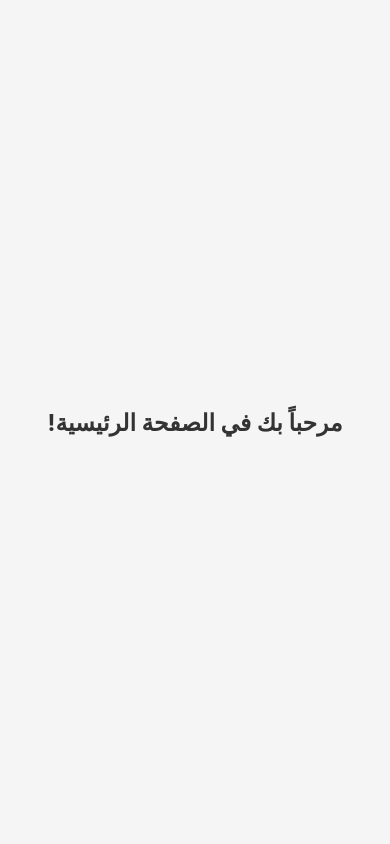
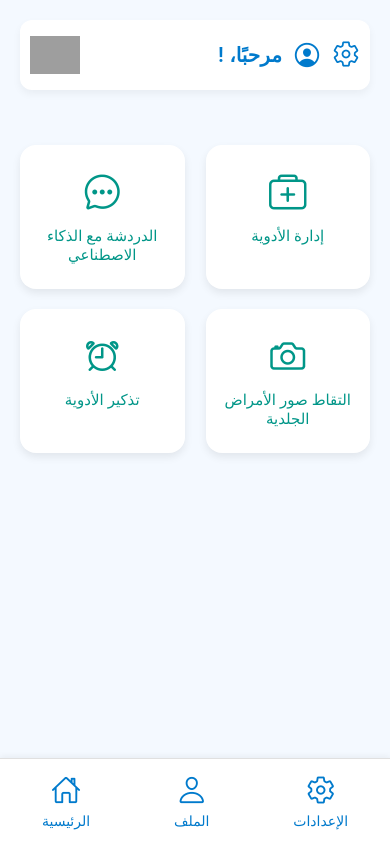
Before and after one commit to Morm-15/Smart-Health-Assistant, a React Native app: screen /Home in a window 390 px wide. Built offline with nearby package versions, Linux system fonts and the light colour scheme; grey boxes are pictures that could not be loaded.

Commit message:
create home screen and components

```diff
--- /dev/null
+++ b/components/FeatureCard.tsx
@@ -0,0 +1,45 @@
+import React from 'react';
+import { TouchableOpacity, Text, StyleSheet } from 'react-native';
+import Ionicons from 'react-native-vector-icons/Ionicons';
+
+interface FeatureCardProps {
+    icon: string;
+    title: string;
+    color?: string;
+    onPress?: () => void;
+}
+
+const FeatureCard: React.FC<FeatureCardProps> = ({ icon, title, color = '#009688', onPress }) => {
+    return (
+        <TouchableOpacity style={styles.card} onPress={onPress}>
+    <Ionicons name={icon} size={40} color={color} />
+    <Text style={styles.cardText}>{title}</Text>
+        </TouchableOpacity>
+);
+};
+
+const styles = StyleSheet.create({
+    card: {
+        width: '47%',
+        backgroundColor: '#ffffff',
+        borderRadius: 16,
+        paddingVertical: 25,
+        paddingHorizontal: 10,
+        marginBottom: 20,
+        alignItems: 'center',
+        shadowColor: '#000',
+        shadowOpacity: 0.08,
+        shadowOffset: { width: 0, height: 4 },
+        shadowRadius: 8,
+        elevation: 4,
+    },
+    cardText: {
+        marginTop: 12,
+        fontSize: 15,
+        color: '#009688',
+        textAlign: 'center',
+        fontWeight: '500',
+    },
+});
+
+export default FeatureCard;
--- /dev/null
+++ b/components/Footer.tsx
@@ -0,0 +1,61 @@
+import React from 'react';
+import { View, Text, StyleSheet, TouchableOpacity, Dimensions } from 'react-native';
+import Ionicons from 'react-native-vector-icons/Ionicons';
+
+const { width } = Dimensions.get('window');
+
+interface FooterProps {
+    onHomePress?: () => void;
+    onProfilePress?: () => void;
+    onSettingsPress?: () => void;
+}
+
+const Footer: React.FC<FooterProps> = ({ onHomePress, onProfilePress, onSettingsPress }) => {
+    return (
+        <View style={styles.footer}>
+            <TouchableOpacity style={styles.footerItem} onPress={onHomePress}>
+                <Ionicons name="home-outline" size={30} color="#007acc" />
+                <Text style={styles.footerText}>الرئيسية</Text>
+            </TouchableOpacity>
+
+            <TouchableOpacity style={styles.footerItem} onPress={onProfilePress}>
+                <Ionicons name="person-outline" size={30} color="#007acc" />
+                <Text style={styles.footerText}>الملف</Text>
+            </TouchableOpacity>
+
+            <TouchableOpacity style={styles.footerItem} onPress={onSettingsPress}>
+                <Ionicons name="settings-outline" size={30} color="#007acc" />
+                <Text style={styles.footerText}>الإعدادات</Text>
+            </TouchableOpacity>
+        </View>
+    );
+};
+
+const styles = StyleSheet.create({
+    footer: {
+        flexDirection: 'row',
+        justifyContent: 'space-around',
+        alignItems: 'center',
+        backgroundColor: '#ffffff',
+        paddingVertical: 15,
+        width: width,
+        borderTopWidth: 1,
+        borderTopColor: '#e0e0e0',
+        shadowColor: '#000',
+        shadowOpacity: 0.05,
+        shadowOffset: { width: 0, height: -2 },
+        shadowRadius: 6,
+        elevation: 4,
+    },
+    footerItem: {
+        alignItems: 'center',
+    },
+    footerText: {
+        fontSize: 14,
+        color: '#007acc',
+        marginTop: 5,
+        fontWeight: '500',
+    },
+});
+
+export default Footer;
--- /dev/null
+++ b/components/Header.tsx
@@ -0,0 +1,62 @@
+import React from 'react';
+import { View, Text, Image, TouchableOpacity, StyleSheet } from 'react-native';
+import Ionicons from 'react-native-vector-icons/Ionicons';
+
+interface HeaderProps {
+    userName: string;
+    onProfilePress?: () => void;
+    onSettingsPress?: () => void;
+}
+
+const Header: React.FC<HeaderProps> = ({ userName, onProfilePress, onSettingsPress }) => {
+    return (
+        <View style={styles.header}>
+            <Image source={{ uri: 'https://yourdomain.com/your-logo.png' }} style={styles.logo} />
+            <Text style={styles.welcomeText}>مرحبًا، {userName}!</Text>
+            <View style={styles.headerIcons}>
+                <TouchableOpacity style={styles.iconButton} onPress={onProfilePress}>
+                    <Ionicons name="person-circle-outline" size={30} color="#007acc" />
+                </TouchableOpacity>
+                <TouchableOpacity style={styles.iconButton} onPress={onSettingsPress}>
+                    <Ionicons name="settings-outline" size={28} color="#007acc" />
+                </TouchableOpacity>
+            </View>
+        </View>
+    );
+};
+
+const styles = StyleSheet.create({
+    header: {
+        flexDirection: 'row',
+        alignItems: 'center',
+        marginBottom: 30,
+        backgroundColor: '#ffffff',
+        padding: 10,
+        borderRadius: 12,
+        shadowColor: '#000',
+        shadowOpacity: 0.05,
+        shadowOffset: { width: 0, height: 4 },
+        shadowRadius: 8,
+        elevation: 3,
+    },
+    logo: {
+        width: 50,
+        height: 50,
+        resizeMode: 'contain',
+        marginRight: 10,
+    },
+    welcomeText: {
+        flex: 1,
+        fontSize: 20,
+        fontWeight: '600',
+        color: '#007acc',
+    },
+    headerIcons: {
+        flexDirection: 'row',
+    },
+    iconButton: {
+        marginLeft: 10,
+    },
+});
+
+export default Header;
--- a/screens/HomeScreen.tsx
+++ b/screens/HomeScreen.tsx
@@ -1,29 +1,112 @@
-// screens/HomeScreen.tsx
-import React from 'react';
-import { View, Text, StyleSheet, Dimensions } from 'react-native';
+import React, { useEffect, useState } from 'react';
+import { ScrollView, StyleSheet, Alert, View, StatusBar, Dimensions } from 'react-native';
+import { useNavigation } from '@react-navigation/native';
+import { NativeStackNavigationProp } from '@react-navigation/native-stack';
+import { AuthStackParamList } from '../navigation/types';
+import { auth, db } from '../firebase';
+import { doc, getDoc } from 'firebase/firestore';
+import Header from '../components/Header';
+import FeatureCard from '../components/FeatureCard';
+import Footer from '../components/Footer';
 
-const { width } = Dimensions.get('window');
+const { height } = Dimensions.get('window');
+
+type HomeScreenNavigationProp = NativeStackNavigationProp<AuthStackParamList, 'Home'>;
 
 const HomeScreen = () => {
+    const navigation = useNavigation<HomeScreenNavigationProp>();
+    const [userName, setUserName] = useState<string>('');
+
+    useEffect(() => {
+        const fetchUserName = async () => {
+            try {
+                const currentUser = auth.currentUser;
+                if (currentUser) {
+                    const docRef = doc(db, 'users', currentUser.uid);
+                    const userDoc = await getDoc(docRef);
+                    if (userDoc.exists()) {
+                        const data = userDoc.data();
+                        setUserName(data.firstName || 'المستخدم');
+                    }
+                }
+            } catch {
+                Alert.alert('خطأ', 'حدث خطأ أثناء جلب بيانات المستخدم');
+            }
+        };
+
+        fetchUserName();
+    }, []);
+
     return (
-        <View style={styles.container}>
-            <Text style={styles.text}>مرحباً بك في الصفحة الرئيسية!</Text>
+        <View style={styles.page}>
+            <StatusBar barStyle="dark-content" backgroundColor="#f4f9ff" />
+
+            {/* المحتوى */}
+            <ScrollView contentContainerStyle={styles.container}>
+                <View style={{ height: 20 }} />
+                <Header
+                    userName={userName}
+              /*      onProfilePress={() => navigation.navigate('Profile')}
+                    onSettingsPress={() => navigation.navigate('Settings')}*/
+                />
+
+                <View style={styles.cardsContainer}>
+                    <FeatureCard
+                        icon="chatbubble-ellipses-outline"
+                        title="الدردشة مع الذكاء الاصطناعي"
+/*
+                        onPress={() => navigation.navigate('ChatAI')}
+*/
+                    />
+                    <FeatureCard
+                        icon="medkit-outline"
+                        title="إدارة الأدوية"
+/*
+                        onPress={() => navigation.navigate('ManageMedications')}
+*/
+                    />
+                    <FeatureCard
+                        icon="alarm-outline"
+                        title="تذكير الأدوية"
+/*
+                        onPress={() => navigation.navigate('MedicationReminders')}
+*/
+                    />
+                    <FeatureCard
+                        icon="camera-outline"
+                        title="التقاط صور الأمراض الجلدية"
+/*
+                        onPress={() => navigation.navigate('SkinDiseaseCamera')}
+*/
+                    />
+                </View>
+            </ScrollView>
+
+            {/* الفوتر */}
+            <Footer
+                onHomePress={() => navigation.navigate('Home')}
+               /* onProfilePress={() => navigation.navigate('Profile')}
+                onSettingsPress={() => navigation.navigate('Settings')}*/
+            />
         </View>
     );
 };
 
 const styles = StyleSheet.create({
+    page: {
+        flex: 1,
+        backgroundColor: '#f4f9ff',
+    },
     container: {
-        flex: 1,
-        backgroundColor: '#f5f5f5',
-        justifyContent: 'center',
-        alignItems: 'center',
-        padding: width * 0.05,
+        paddingHorizontal: 20,
+        paddingBottom: 20,
+        minHeight: height - 80, // تعبئة الشاشة مع ترك مساحة للفوتر
     },
-    text: {
-        fontSize: width * 0.06,
-        fontWeight: 'bold',
-        color: '#333',
+    cardsContainer: {
+        flexDirection: 'row',
+        flexWrap: 'wrap',
+        justifyContent: 'space-between',
+        marginTop: 25,
     },
 });
 
```
